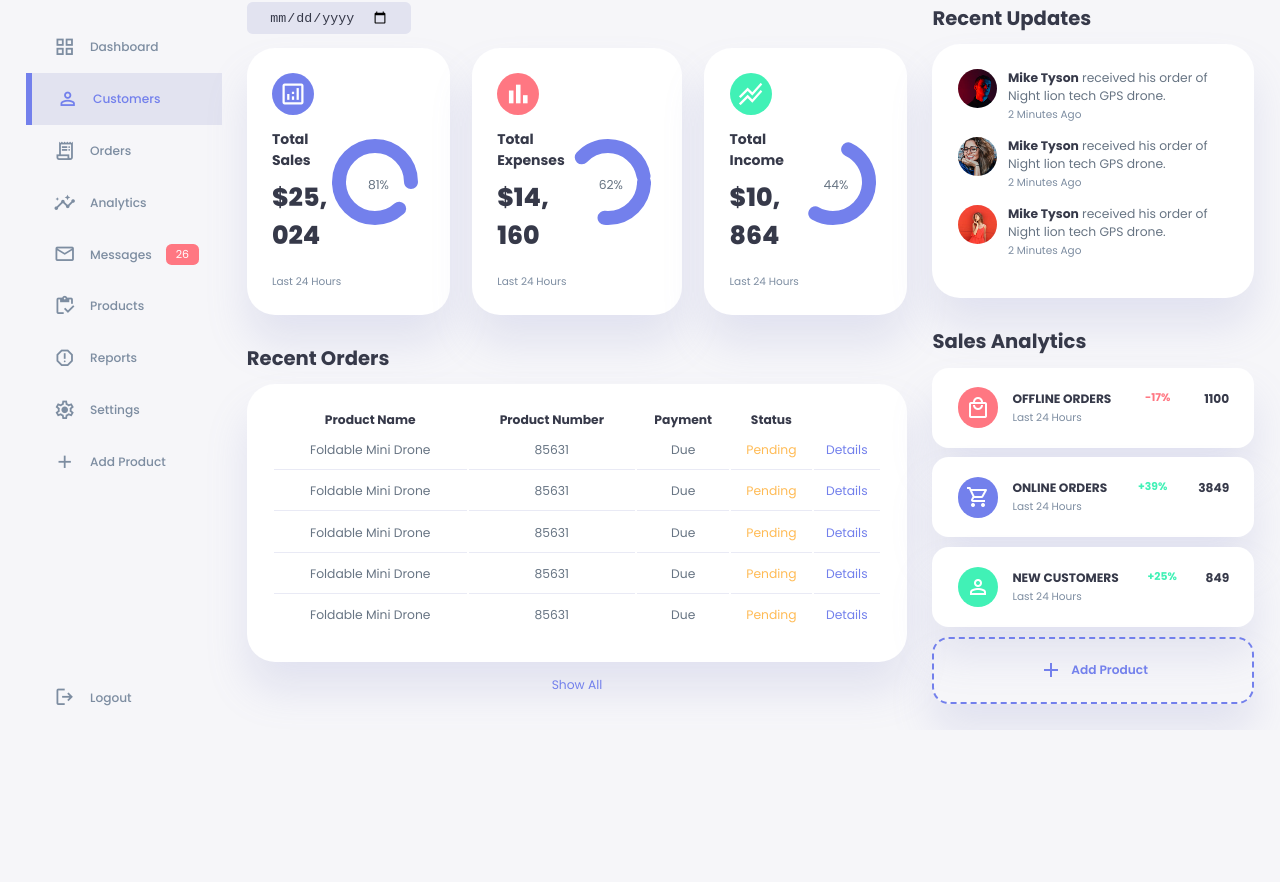
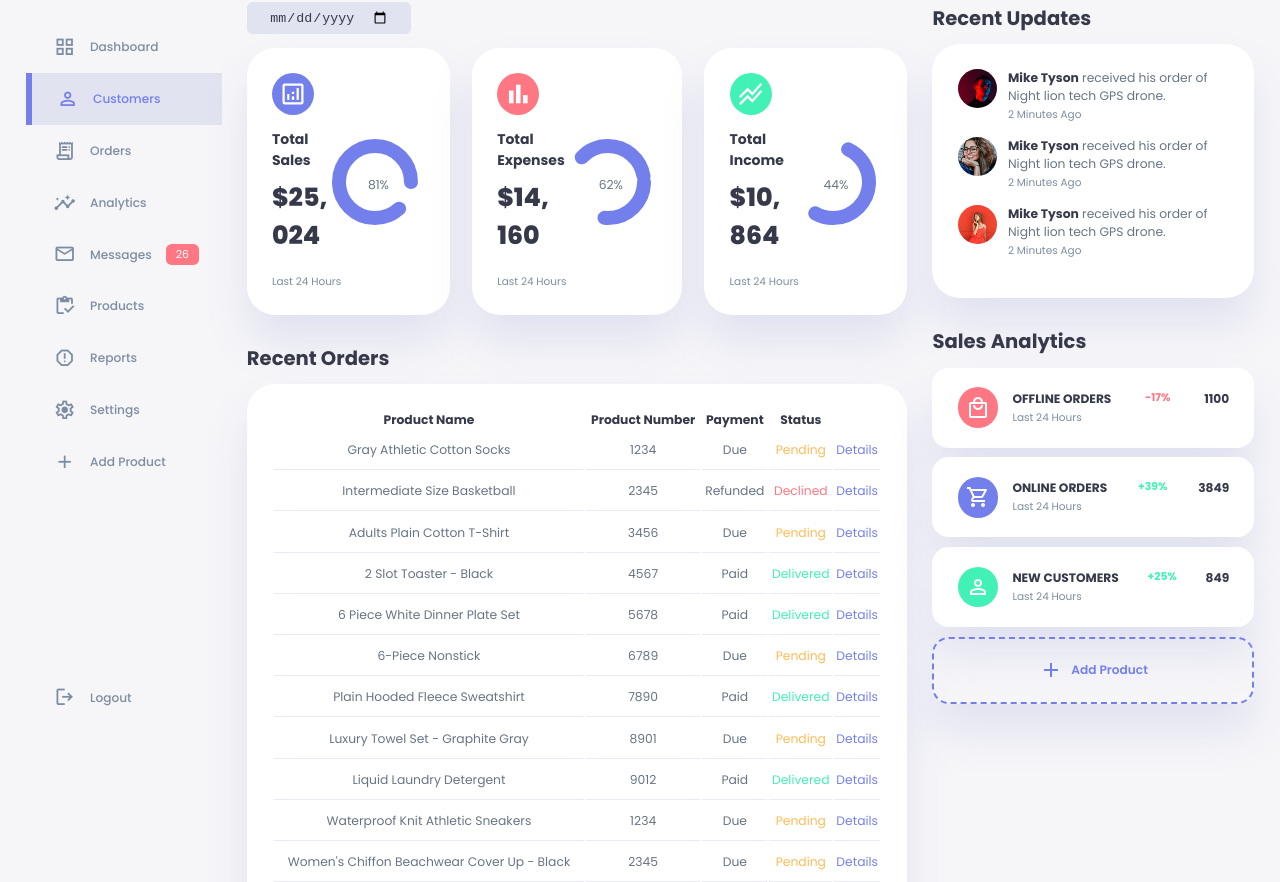
Before and after one commit to arveereed/Days-with-JavaScript, a plain HTML site: page Dashboard/index.html in a window 1280 px wide. Shown: the part 70-952 px from the top of the page. Before the commit the page ends 800 px from the top, so only its background shows below. Drawn offline with nearby package versions, Linux system fonts and the light colour scheme.

Commit message:
add orders data and finish the project

```diff
--- a/Dashboard/index.html
+++ b/Dashboard/index.html
@@ -146,42 +146,14 @@
               <th>Status</th>
             </tr>
           </thead>
-          <tbody>
+          <tbody><!--
             <tr>
               <td>Foldable Mini Drone</td>
               <td>85631</td>
               <td>Due</td>
               <td class="warning">Pending</td>
               <td class="primary">Details</td>
-            </tr>
-            <tr>
-              <td>Foldable Mini Drone</td>
-              <td>85631</td>
-              <td>Due</td>
-              <td class="warning">Pending</td>
-              <td class="primary">Details</td>
-            </tr>
-            <tr>
-              <td>Foldable Mini Drone</td>
-              <td>85631</td>
-              <td>Due</td>
-              <td class="warning">Pending</td>
-              <td class="primary">Details</td>
-            </tr>
-            <tr>
-              <td>Foldable Mini Drone</td>
-              <td>85631</td>
-              <td>Due</td>
-              <td class="warning">Pending</td>
-              <td class="primary">Details</td>
-            </tr>
-            <tr>
-              <td>Foldable Mini Drone</td>
-              <td>85631</td>
-              <td>Due</td>
-              <td class="warning">Pending</td>
-              <td class="primary">Details</td>
-            </tr>
+            </tr> -->
           </tbody>
         </table>
         <a href="#">Show All</a>
--- a/Dashboard/js/app.js
+++ b/Dashboard/js/app.js
@@ -18,3 +18,22 @@ themeToggler.addEventListener('click', () => {
   themeToggler.querySelector('span:nth-child(1)').classList.toggle('active');
   themeToggler.querySelector('span:nth-child(2)').classList.toggle('active');
 });
+
+console.log(orders);
+
+// fill orders in table
+orders.forEach(order => {
+  const tr = document.createElement('tr');
+  const trContent = `
+    <tr>
+      <td>${order.productName}</td>
+      <td>${order.productId}</td>
+      <td>${order.paymentStatus}</td>
+      <td class="${order.shipping === 'Declined' ? 'danger' : order.shipping === 'Pending' ? 'warning' : 'success'}">${order.shipping}</td>
+      <td class="primary">Details</td>
+    </tr>
+  `;
+  tr.innerHTML = trContent;
+
+  document.querySelector('table tbody').appendChild(tr);
+});
--- a/Dashboard/js/orders.js
+++ b/Dashboard/js/orders.js
@@ -0,0 +1,104 @@
+export default [
+  {
+    productId: 1234,
+    productName: "Gray Athletic Cotton Socks",
+    paymentStatus: "Due",
+    shipping: "Pending",
+  },
+  {
+    productId: 2345,
+    productName: "Intermediate Size Basketball",
+    paymentStatus: "Refunded",
+    shipping: "Declined",
+  },
+  {
+    productId: 3456,
+    productName: "Adults Plain Cotton T-Shirt",
+    paymentStatus: "Due",
+    shipping: "Pending",
+  },
+  {
+    productId: 4567,
+    productName: "2 Slot Toaster - Black",
+    paymentStatus: "Paid",
+    shipping: "Delivered",
+  },
+  {
+    productId: 5678,
+    productName: "6 Piece White Dinner Plate Set",
+    paymentStatus: "Paid",
+    shipping: "Delivered",
+  },
+  {
+    productId: 6789,
+    productName: "6-Piece Nonstick",
+    paymentStatus: "Due",
+    shipping: "Pending",
+  },
+  {
+    productId: 7890,
+    productName: "Plain Hooded Fleece Sweatshirt",
+    paymentStatus: "Paid",
+    shipping: "Delivered",
+  },
+  {
+    productId: 8901,
+    productName: "Luxury Towel Set - Graphite Gray",
+    paymentStatus: "Due",
+    shipping: "Pending",
+  },
+  {
+    productId: 9012,
+    productName: "Liquid Laundry Detergent",
+    paymentStatus: "Paid",
+    shipping: "Delivered",
+  },
+  {
+    productId: 1234,
+    productName: "Waterproof Knit Athletic Sneakers",
+    paymentStatus: "Due",
+    shipping: "Pending",
+  },
+  {
+    productId: 2345,
+    productName: "Women's Chiffon Beachwear Cover Up - Black",
+    paymentStatus: "Due",
+    shipping: "Pending",
+  },
+  {
+    productId: 3456,
+    productName: "Round Sunglasses",
+    paymentStatus: "Due",
+    shipping: "Pending",
+  },
+  {
+    productId: 4567,
+    productName: "Women's Two Strap Buckle Sandals - Tan",
+    paymentStatus: "Paid",
+    shipping: "Delivered",
+  },
+  {
+    productId: 5678,
+    productName: "Blackout Curtains Set 4-Pack - Beige",
+    paymentStatus: "Refunded",
+    shipping: "Declined",
+  },
+  {
+    productId: 6789,
+    productName: "Men's Slim-Fit Summer Shorts",
+    paymentStatus: "Due",
+    shipping: "Pending",
+  },
+  {
+    productId: 7890,
+    productName: "Electric Glass",
+    paymentStatus: "Refunded",
+    shipping: "Declined",
+  },
+  {
+    productId: 8901,
+    productName: "Ultra Soft Tissue 2-Ply - 18 Box",
+    paymentStatus: "Paid",
+    shipping: "Delivered",
+  },
+];
```
